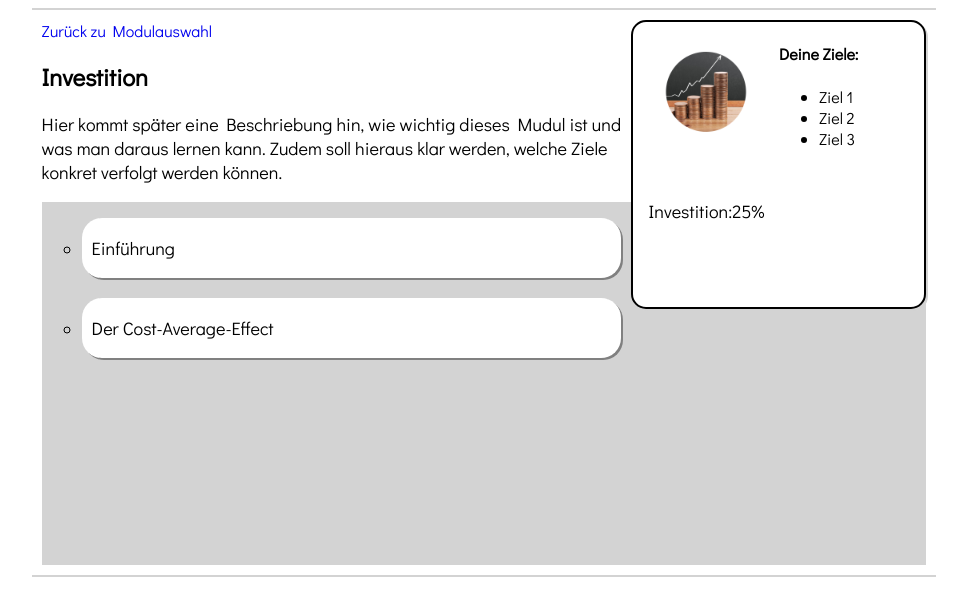
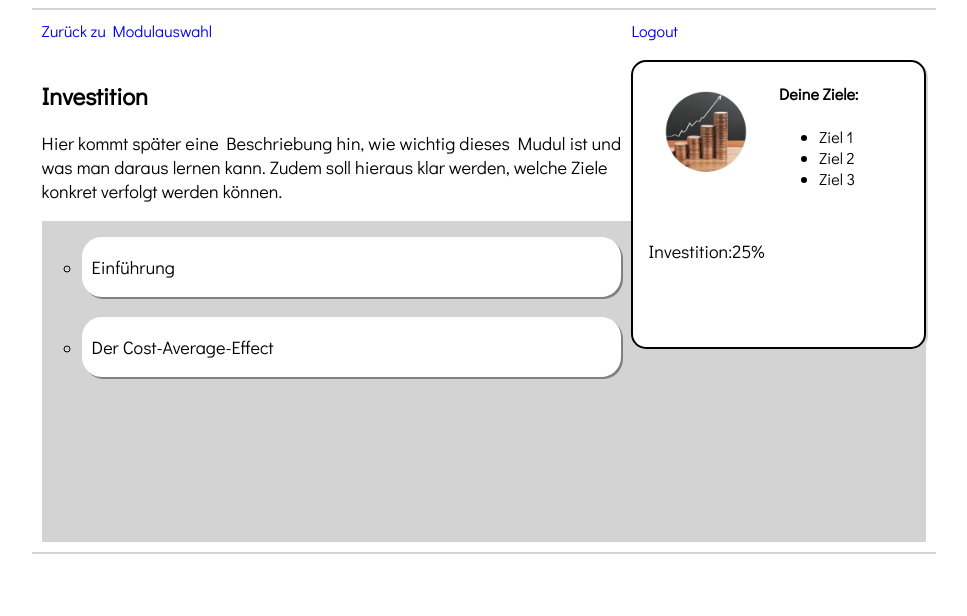
Before and after one commit to tomerror1/fined_be, a Flask app: page /investition in a window 1280 px wide. Shown: the top 616 px of the page, without its empty margins (156-1123 px from the left). Run offline with Flask 2, Linux system fonts and the light colour scheme; a user stored in the database is signed in; data comes from the database, SQL or seed files in the repository.

Commit message:
add ugly navigation

```diff
--- a/fined_be/static/style.css
+++ b/fined_be/static/style.css
@@ -9,8 +9,9 @@
     border-bottom: solid lightgray 2px;
     display: grid;
     grid-template-columns: 2fr 1fr;
-    grid-template-rows: 1fr 2fr;
+    grid-template-rows: 40px 1fr 2fr;
     grid-template-areas:
+    "header header"
     "column1 column2"
     "modules column2"
     ;
@@ -59,6 +60,25 @@ button {
 li {
     font-family: 'Didact Gothic', sans-serif;
 }
+
+/* ----------- header / navbar ------------------  */
+
+.header {
+    grid-area: header;
+    display: grid;
+    grid-template-columns: 2fr 1fr;
+    grid-template-areas:
+    "header_left header_right"
+}
+
+.header_right {
+    display: flex;
+}
+
+.header_right a {
+    align-self: right;
+}
+
 
 /* ----------- column 2 ------------------  */
 
@@ -187,7 +207,7 @@ li {
 /* ---------------------- section 4 --------------- */
 
 .section4 {
-    grid-area: 2/2/3/3;
+    grid-area: 3/2/4/3;
     background-color: lightgray;
     order: 1;
 }
--- a/fined_be/templates/investition.html
+++ b/fined_be/templates/investition.html
@@ -1,8 +1,15 @@
 {% extends "layout.html" %}
 {% block content %}
     <div class="content">
+        <div class="header">
+            <div class="header_left">
+                <a href="/home">Zurück zu Modulauswahl</a></li>
+            </div>
+            <div class="header_right">
+                <a href="/logout">Logout</a></li>
+            </div>
+        </div>
         <div class="section1">
-        <a href="/home">Zurück zu Modulauswahl</a>
         <h2>Investition</h2>
         <p>
             Hier kommt später eine Beschriebung hin,
```
Also changed, not shown: fined_be/templates/dashboard.html (+9 -3 lines).
